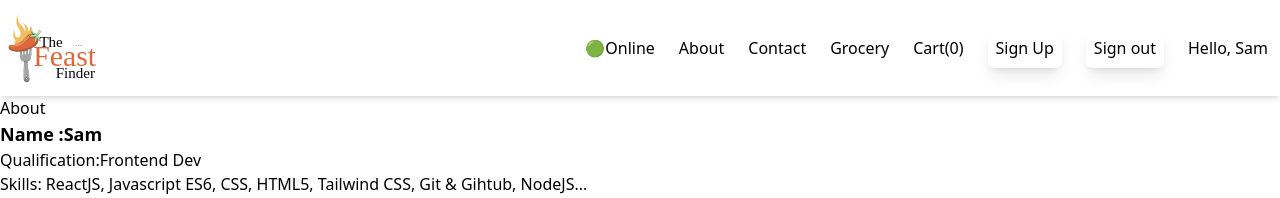
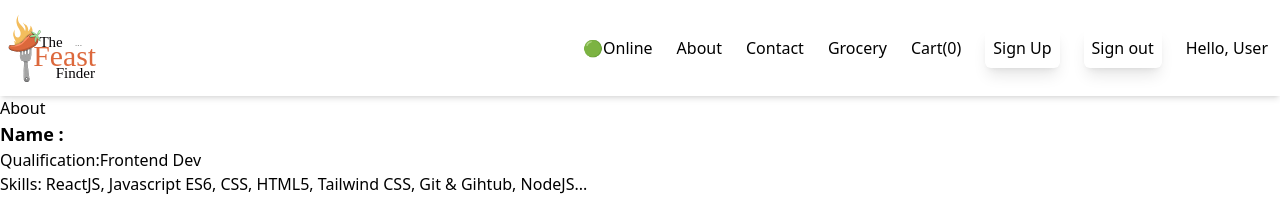
Before and after one commit to codersam10/feast-finder-react, a React (Vite) app: page /about in a window 1280 px wide. Shown: the top 198 px of the page. Built offline with nearby package versions, Linux system fonts and the light colour scheme; no server answers.

Commit message:
fix- firebase auth with context api

```diff
--- a/src/components/Header.js
+++ b/src/components/Header.js
@@ -1,15 +1,13 @@
 import logo from "../assets/logo.svg";
-import { useState, useContext, useEffect } from "react";
+import { useState, useContext } from "react";
 import { Link } from "react-router-dom";
 import useOnlineStatus from "../utilis/useOnlineStatus";
 import UserContext from "../utilis/UserContext";
-import { auth, db } from "./Firebase";
-import { getDoc, doc } from "firebase/firestore";
+import { auth } from "../utilis/Firebase";
 import { useSelector } from "react-redux";
 
 const Header = () => {
   const [hamburgerOpen, setHamburgerOpen] = useState(false);
-  const [userDetails, setUserDetails] = useState(null);
 
   // subscribing to cart from redux store
   const cartItems = useSelector((store) => store.cart.items);
@@ -20,38 +18,19 @@ const Header = () => {
 
   const onlineStatus = useOnlineStatus();
 
-  const data = useContext(UserContext);
-
-  const fetchUserData = async () => {
-    console.log("fetching user data...");
-    try {
-      auth.onAuthStateChanged(async (user) => {
-        if (!user) return;
-        const docRef = doc(db, "Users", user.uid);
-        const docSnap = await getDoc(docRef);
-        if (docSnap.exists()) {
-          setUserDetails(docSnap.data());
-        } else {
-          console.log("User nt signed in");
-        }
-      });
-    } catch (error) {
-      console.error(error);
-    }
-  };
-  useEffect(() => {
-    fetchUserData();
-  }, []);
+  const authenticatedUserData = useContext(UserContext);
+  const { loggedInUser, setLoggedInUser } = authenticatedUserData;
 
   const handleSignOut = async () => {
     try {
       await auth.signOut();
-      setUserDetails(null);
+      setLoggedInUser(null);
       alert("signed out!");
     } catch (error) {
       console.error(`Error logging out: ${error}`);
     }
   };
+console.log(authenticatedUserData);
 
   return (
     <div className="h-24 header sticky top-0 z-50 bg-[hsla(0,0%,100%,0.8)] backdrop-blur-xl flex justify-between shadow-md">
@@ -95,10 +74,7 @@ const Header = () => {
               </button>
             </div>
           </div>
-
-          <li>
-            Hello, {data.loggedInUser} {userDetails?.name}
-          </li>
+          <li>Hello, {loggedInUser ? loggedInUser?.name : "User"}</li>
 
           {/* hamburger btn */}
           <button
@@ -147,7 +123,9 @@ const Header = () => {
                 <li className="hover:text-slate-600">Grocery</li>
               </Link>
               <Link to="/cart">
-                <li className="hover:text-slate-600">Cart({cartItems?.length})</li>
+                <li className="hover:text-slate-600">
+                  Cart({cartItems?.length})
+                </li>
               </Link>
               <Link to="/signup">
                 <button className="shadow-lg p-2 rounded-md w-full">
--- a/src/components/SignIn.js
+++ b/src/components/SignIn.js
@@ -1,6 +1,6 @@
 import { Link, useNavigate } from "react-router-dom";
 import { signInWithEmailAndPassword } from "firebase/auth";
-import { auth } from "./Firebase";
+import { auth } from "../utilis/Firebase";
 import { useRef } from "react";
 
 const SignIn = () => {
--- a/src/components/SignUp.js
+++ b/src/components/SignUp.js
@@ -1,7 +1,7 @@
 import { Link, useNavigate } from "react-router-dom";
 import { useState } from "react";
 import { createUserWithEmailAndPassword } from "firebase/auth";
-import { auth, db } from "./Firebase";
+import { auth, db } from "../utilis/Firebase";
 import { doc, setDoc } from "firebase/firestore";
 
 const SignUp = () => {
--- a/src/utilis/UserContext.js
+++ b/src/utilis/UserContext.js
@@ -1,7 +1,5 @@
 import { createContext } from "react";
 
-const UserContext = createContext({
-    loggedInUser: "Default User"
-})
+const UserContext = createContext();
 
 export default UserContext;
--- /dev/null
+++ b/src/utilis/UserContextProvider.js
@@ -0,0 +1,37 @@
+import UserContext from "./UserContext";
+import { useState, useEffect } from "react";
+import { getDoc, doc } from "firebase/firestore";
+import { auth, db } from "./Firebase";
+const UserContextProvider = ({ children }) => {
+  const [loggedInUser, setLoggedInUser] = useState(null);
+
+  const fetchUserData = async () => {
+    console.log("fetching user data...");
+    try {
+      auth.onAuthStateChanged(async (user) => {
+        if (!user) return;
+        const docRef = doc(db, "Users", user.uid);
+        const docSnap = await getDoc(docRef);
+        if (docSnap.exists()) {
+          setLoggedInUser(docSnap.data());
+        } else {
+          console.log("User not signed in");
+        }
+      });
+    } catch (error) {
+      console.error(error);
+    }
+  };
+  useEffect(() => {
+    fetchUserData();
+  }, []);
+
+  return (
+    // prettier-ignore
+    <UserContext.Provider value={{loggedInUser, setLoggedInUser}}>
+        {children}
+    </UserContext.Provider>
+  );
+};
+
+export default UserContextProvider;
```
Also changed, not shown: src/App.js (+3 -4 lines), src/utilis/Firebase.js (renamed from src/components/Firebase.js).
